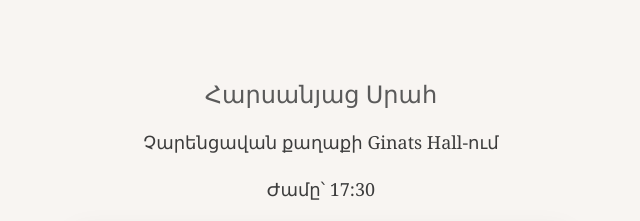
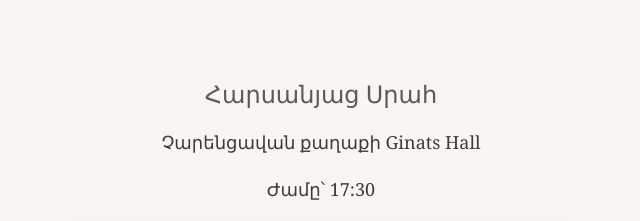
Before and after one commit to davidnavasardyan3-cpu/wedding-invite, a plain HTML site: page index.html in a window 1280 px wide. Shown: the part 2560-2781 px from the top of the page, 319-959 px from the left. Drawn offline with Linux system fonts and the light colour scheme.

Commit message:
Update index.html

```diff
--- a/index.html
+++ b/index.html
@@ -172,7 +172,7 @@ p { font-size: 18px; line-height: 1.6; color: #3c3c3c; }
 <!-- Reception Section -->
 <div class="section">
     <h2>Հարսանյաց Սրահ</h2>
-    <p>Չարենցավան քաղաքի Ginats Hall-ում</p>
+    <p>Չարենցավան քաղաքի Ginats Hall</p>
     <p>Ժամը՝ 17:30</p>
 
     <!-- Photo4 after time -->
```
